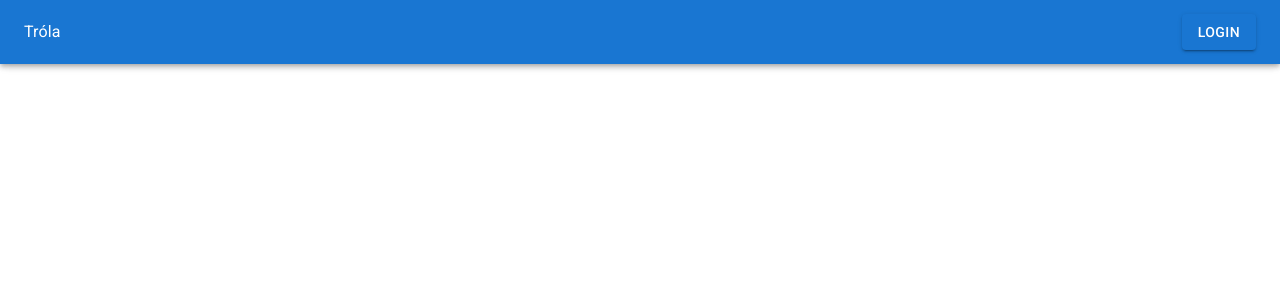
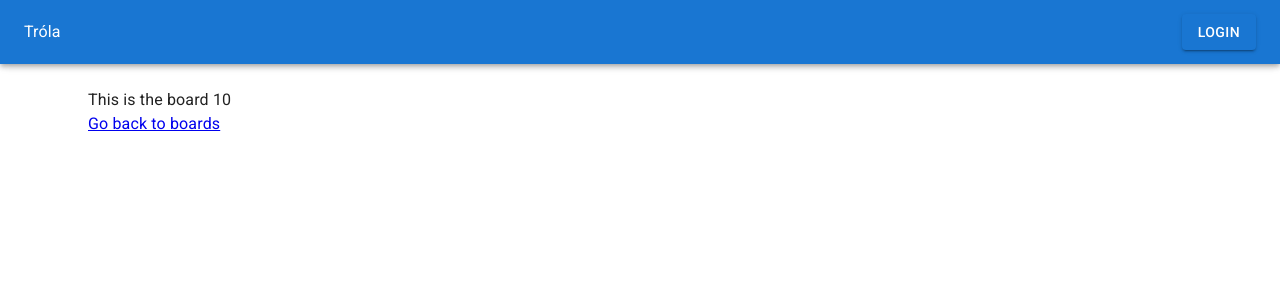
Before and after one commit to j-kitch/trola-ui, a React (Create React App) app: page /boards/10 in a window 1280 px wide. Shown: the top 300 px of the page. Built offline with nearby package versions, Linux system fonts and the light colour scheme.

Commit message:
Added routing between boards pages

```diff
--- a/package.json
+++ b/package.json
@@ -21,6 +21,7 @@
     "react-router": "^6.6.2",
     "react-router-dom": "^6.6.2",
     "react-scripts": "5.0.1",
+    "serve": "^14.1.2",
     "typescript": "^4.9.4",
     "web-vitals": "^2.1.4"
   },
--- a/src/App.tsx
+++ b/src/App.tsx
@@ -1,13 +1,18 @@
 import React from 'react';
-import {Container} from "@mui/material";
+import {Box, Container, Toolbar} from "@mui/material";
 import LoadingBackdrop from "./Components/LoadingBackdrop";
 import {NavBar} from "./Components/NavBar";
+import Router from "./Components/Router";
 
 const App: React.FC = () => {
     return (
         <Container>
             <LoadingBackdrop/>
             <NavBar/>
+            <Box sx={{p: 3}}>
+                <Toolbar/>
+                <Router/>
+            </Box>
         </Container>
     );
 };
--- /dev/null
+++ b/src/Components/Board.tsx
@@ -0,0 +1,16 @@
+import React from "react";
+import {useParams} from "react-router";
+import {Typography} from "@mui/material";
+import {Link} from "react-router-dom";
+
+export default function Board() {
+    const {id} = useParams();
+    return (
+        <div>
+            <Typography>This is the board {id}</Typography>
+            <Link to="/boards">
+                <Typography>Go back to boards</Typography>
+            </Link>
+        </div>
+    );
+}
--- /dev/null
+++ b/src/Components/BoardList.tsx
@@ -0,0 +1,14 @@
+import React from "react";
+import {Typography} from "@mui/material";
+import {Link} from "react-router-dom";
+
+export default function BoardList() {
+    return (
+        <div>
+            <Typography>Boards List</Typography>
+            <Link to="/boards/10">
+                <Typography>Go to board 10</Typography>
+            </Link>
+        </div>
+    );
+}
--- a/src/Components/NavBar.tsx
+++ b/src/Components/NavBar.tsx
@@ -4,7 +4,7 @@ import {MouseEventHandler, useState} from "react";
 
 export function NavBar() {
 
-    const {isAuthenticated} = useAuth0();
+    const {isAuthenticated, isLoading} = useAuth0();
 
     return (
         <Box>
@@ -12,7 +12,7 @@ export function NavBar() {
                 <Toolbar>
                     <Typography sx={{flex: 1}}>Tróla</Typography>
                     {isAuthenticated && <UserDetails/>}
-                    {!isAuthenticated && <LoginButton/>}
+                    {!isAuthenticated && !isLoading && <LoginButton/>}
                 </Toolbar>
             </AppBar>
         </Box>
--- /dev/null
+++ b/src/Components/Router.tsx
@@ -0,0 +1,14 @@
+import {Route, Routes} from "react-router";
+import BoardList from "./BoardList";
+import Board from "./Board";
+
+export default function Router() {
+    return (
+        <Routes>
+            <Route path="/boards">
+                <Route index={true} element={<BoardList/>}/>
+                <Route path=":id" element={<Board/>}/>
+            </Route>
+        </Routes>
+    );
+}
--- a/src/index.tsx
+++ b/src/index.tsx
@@ -8,6 +8,7 @@ import '@fontsource/roboto/500.css';
 import '@fontsource/roboto/700.css';
 import {Auth0Provider} from "@auth0/auth0-react";
 import {CssBaseline} from "@mui/material";
+import {BrowserRouter} from "react-router-dom";
 
 const root = ReactDOM.createRoot(
     document.getElementById('root') as HTMLElement
@@ -17,8 +18,10 @@ root.render(
         <Auth0Provider domain="dev-cstaap57nsxcjdlq.us.auth0.com"
                        clientId="02HOjjGMw6pMZpmxg2b3ZZU3uGcJ11HT"
                        redirectUri={window.location.origin}>
-            <CssBaseline/>
-            <App/>
+            <BrowserRouter>
+                <CssBaseline/>
+                <App/>
+            </BrowserRouter>
         </Auth0Provider>
     </React.StrictMode>
 );
```
Also changed, not shown: src/Components/BoardsRoute.tsx (added, +8 -0 lines), 1 other file (tests, documents, lock files or other folders).
